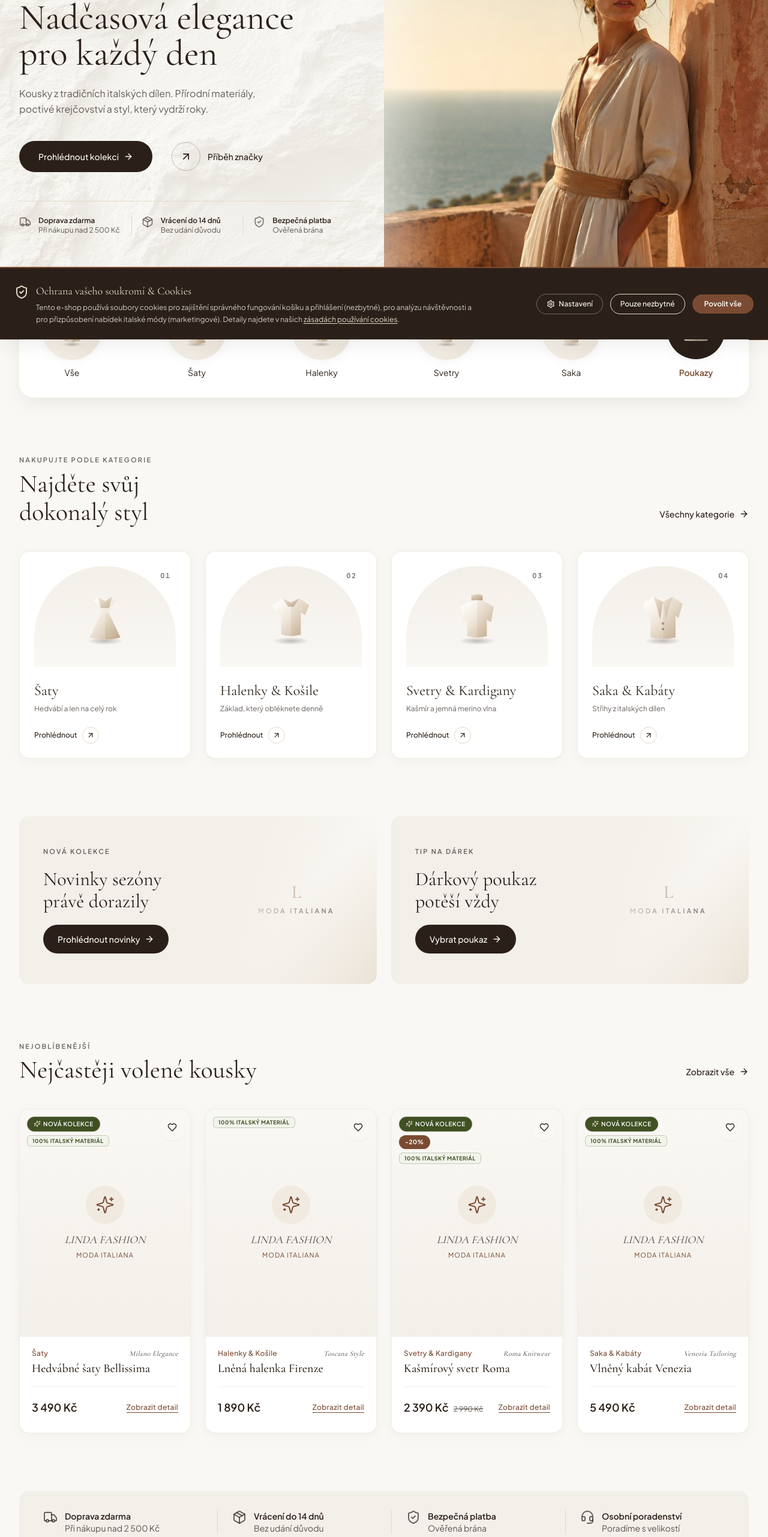
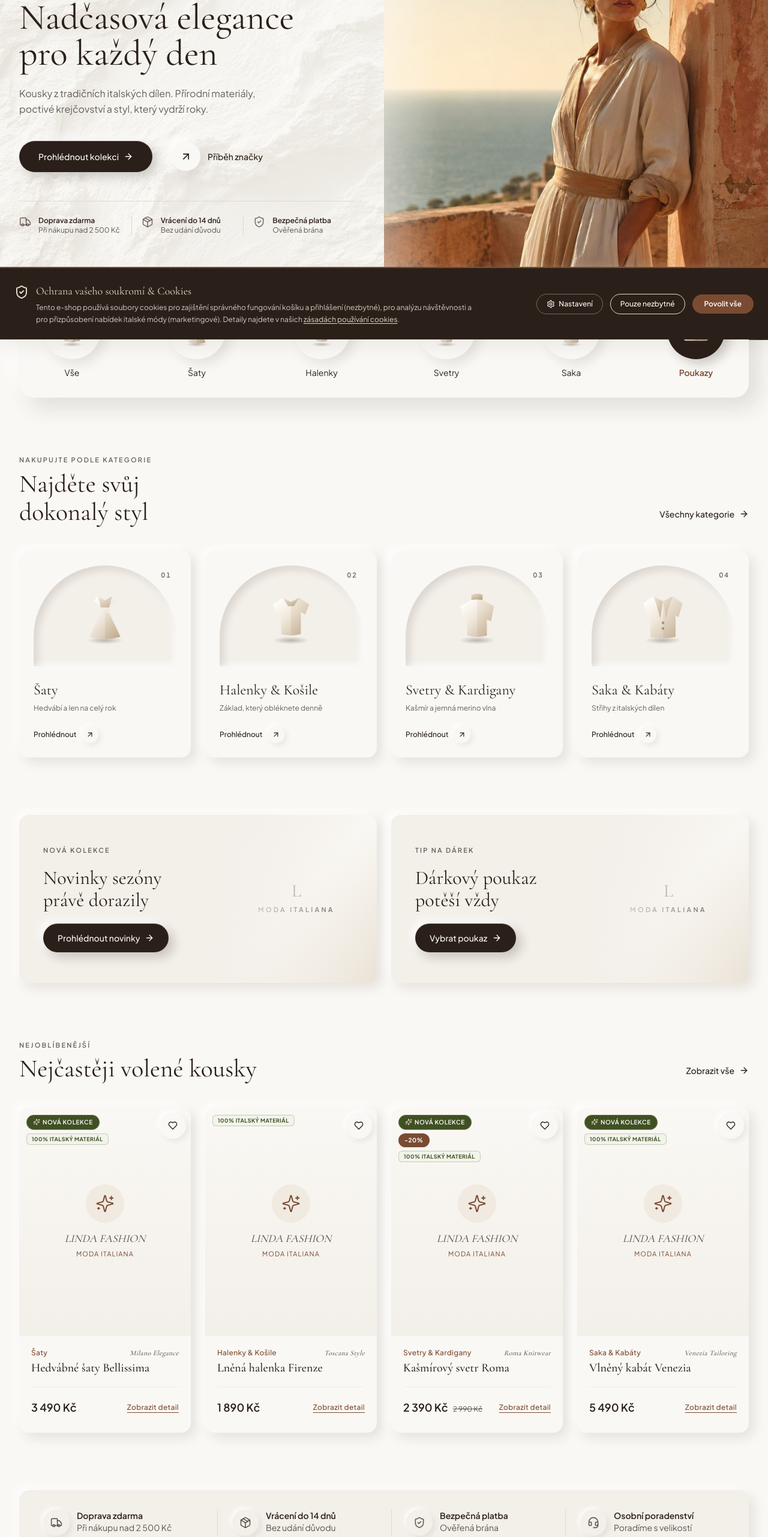
Before and after one commit to Fajlajpos/LINDAFASHION, a Next.js app: page / in a window 1280 px wide. Shown: the part 234-2797 px from the top of the page at 60% size. Built offline with nearby package versions, Linux system fonts and the light colour scheme.

Commit message:
Neumorphism design

```diff
--- a/src/components/shop/ProductCard.tsx
+++ b/src/components/shop/ProductCard.tsx
@@ -18,7 +18,30 @@ export interface ProductCardProps {
   jeDarkovyPoukaz?: boolean;
   isFavorite?: boolean;
   onToggleFavorite?: (id: string) => void;
+  /**
+   * Vzhled rámu karty.
+   *
+   * `default` – bílá karta s vlasovým rámečkem, používá katalog.
+   * `soft` – krémová karta bez rámečku držená měkkým reliéfem; jede v ní
+   *   domovská stránka, kde je reliéf společným jazykem všech sekcí.
+   *
+   * Mění se jen obal, obsah karty zůstává v obou režimech totožný.
+   */
+  variant?: 'default' | 'soft';
 }
+
+/** Třídy obalu karty podle varianty – ať zbytek komponenty zůstane čitelný. */
+const RAM: Record<NonNullable<ProductCardProps['variant']>, string> = {
+  default: 'bg-white border border-linda-sand/50 shadow-card hover:shadow-elevated',
+  soft: 'bg-linda-cream shadow-neu hover:shadow-neuLg',
+};
+
+/** Srdíčko leží na fotce, u chybějícího snímku ale na krému splývá. V `soft`
+ *  variantě ho proto drží reliéf místo sotva znatelného `shadow-sm`. */
+const SRDCE_STIN: Record<NonNullable<ProductCardProps['variant']>, string> = {
+  default: 'shadow-sm',
+  soft: 'shadow-neuSm',
+};
 
 export const ProductCard: React.FC<ProductCardProps> = ({
   id,
@@ -33,13 +56,16 @@ export const ProductCard: React.FC<ProductCardProps> = ({
   jeDarkovyPoukaz,
   isFavorite = false,
   onToggleFavorite,
+  variant = 'default',
 }) => {
   const hasDiscount = Boolean(cenaPoSleve && cenaPoSleve < cena);
   const displayPrice = hasDiscount ? cenaPoSleve : cena;
   const discountPercent = hasDiscount ? Math.round(((cena - cenaPoSleve!) / cena) * 100) : 0;
 
   return (
-    <div className="group relative bg-white rounded-2xl border border-linda-sand/50 overflow-hidden shadow-card hover:shadow-elevated transition-all duration-300 flex flex-col h-full">
+    <div
+      className={`group relative flex h-full flex-col overflow-hidden rounded-2xl transition-all duration-300 ${RAM[variant]}`}
+    >
       {/* Badges */}
       <div className="absolute top-3 left-3 z-10 flex flex-col gap-1.5 items-start">
         {doporuceny && (
@@ -72,7 +98,7 @@ export const ProductCard: React.FC<ProductCardProps> = ({
           e.preventDefault();
           onToggleFavorite?.(id);
         }}
-        className="absolute top-2 right-2 z-10 min-h-touch min-w-touch flex items-center justify-center cursor-pointer bg-linda-cream/80 backdrop-blur-md rounded-full text-linda-espresso hover:text-linda-cognac hover:bg-white shadow-sm transition-all duration-200"
+        className={`absolute top-2 right-2 z-10 flex min-h-touch min-w-touch cursor-pointer items-center justify-center rounded-full bg-linda-cream/80 text-linda-espresso backdrop-blur-md transition-all duration-200 hover:bg-white hover:text-linda-cognac ${SRDCE_STIN[variant]}`}
         aria-pressed={isFavorite}
         aria-label={
           isFavorite
--- a/src/components/shop/home/BestSellers.tsx
+++ b/src/components/shop/home/BestSellers.tsx
@@ -6,10 +6,10 @@ import { ProductCard } from '@/components/shop/ProductCard';
 /**
  * Nejprodávanější kousky.
  *
- * Používá stejnou kartu jako katalog `/produkty`, aby produkt vypadal na obou
- * místech identicky. Mřížka je čtyřsloupcová – karta je vyšší než v původní
- * předloze a v šesti sloupcích by se obsah tísnil; šířka sloupce tak odpovídá
- * katalogu.
+ * Používá stejnou kartu jako katalog `/produkty` – jen v `soft` variantě, aby
+ * seděla do reliéfu ostatních sekcí homepage; obsah karty je na obou místech
+ * totožný. Mřížka je čtyřsloupcová – karta je vyšší než v původní předloze
+ * a v šesti sloupcích by se obsah tísnil; šířka sloupce tak odpovídá katalogu.
  *
  * Serverová komponenta vykreslující klientské karty. Handler pro oblíbené se
  * odsud nepředává (funkce nepřejde hranicí server → klient); až bude hotový
@@ -26,7 +26,9 @@ export const BestSellers: React.FC = () => (
 
       <div className="grid grid-cols-1 gap-6 sm:grid-cols-2 lg:grid-cols-4">
         {NEJPRODAVANEJSI.map((produkt) => (
-          <ProductCard key={produkt.id} {...produkt} />
+          /* `soft` = krémový reliéf místo bílé karty s rámečkem; katalog
+             `/produkty` zůstává na výchozí variantě. */
+          <ProductCard key={produkt.id} {...produkt} variant="soft" />
         ))}
       </div>
     </div>
--- a/src/components/shop/home/CategoryCircles.tsx
+++ b/src/components/shop/home/CategoryCircles.tsx
@@ -9,8 +9,11 @@ import { KATEGORIE_CHIPY } from '@/lib/home-data';
  *
  * V kruzích jsou plastické siluety kousků (`CategoryGlyph`) místo dřívější
  * prázdné výplně s monogramem – ta se opakovala šestkrát vedle sebe a nic
- * neříkala. Kruh má jemný přechod a vnitřní stín, aby ilustrace působila
- * vsazeně, ne nalepeně.
+ * neříkala.
+ *
+ * Reliéf: karta i kruhy mají stejnou krémovou barvu jako stránka a od podkladu
+ * je odděluje jen měkký stín (`shadow-neu*`). Kruh se při hoveru z vypouklého
+ * překlopí do prohlubně – hmatový signál „zmáčknuto“ místo pouhé změny barvy.
  *
  * Na užších displejích se řada posouvá vodorovně (snap), aby se položky
  * nelámaly a hlavně aby nikdy nevznikl vodorovný scroll celé stránky.
@@ -18,7 +21,7 @@ import { KATEGORIE_CHIPY } from '@/lib/home-data';
 export const CategoryCircles: React.FC = () => (
   <section className="relative z-10 -mt-20 lg:-mt-24">
     <div className="mx-auto max-w-7xl px-4 sm:px-6 lg:px-8">
-      <div className="rounded-3xl bg-white px-4 py-8 shadow-elevated sm:px-8">
+      <div className="rounded-3xl bg-linda-cream px-4 py-8 shadow-neuLg sm:px-8">
         <ul className="-mx-4 flex snap-x items-start gap-2 overflow-x-auto px-4 [scrollbar-width:none] [&::-webkit-scrollbar]:hidden sm:-mx-8 sm:px-8 lg:mx-0 lg:justify-between lg:overflow-x-visible lg:px-0">
           {KATEGORIE_CHIPY.map((chip) => (
             <li key={chip.href} className="shrink-0 snap-start">
@@ -28,17 +31,19 @@ export const CategoryCircles: React.FC = () => (
               >
                 {chip.accent ? (
                   /* Tmavý akcent – uzavírá řadu a odlišuje poukazy od kategorií */
-                  <span className="relative flex h-20 w-20 items-center justify-center overflow-hidden rounded-full bg-linda-espresso shadow-card transition-all duration-200 group-hover:bg-linda-cognac group-hover:shadow-elevated sm:h-24 sm:w-24">
+                  <span className="relative flex h-20 w-20 items-center justify-center overflow-hidden rounded-full bg-linda-espresso shadow-neuDark transition-all duration-200 group-hover:bg-linda-cognac sm:h-24 sm:w-24">
                     <CategoryGlyph
                       name={chip.glyph}
                       className="h-14 w-14 opacity-90 transition-transform duration-300 group-hover:scale-105 sm:h-16 sm:w-16"
                     />
                   </span>
                 ) : (
-                  <span className="relative flex h-20 w-20 items-center justify-center overflow-hidden rounded-full bg-gradient-to-br from-linda-cream to-linda-sand/70 ring-1 ring-linda-sand/60 shadow-card transition-shadow duration-200 group-hover:shadow-elevated sm:h-24 sm:w-24">
+                  /* Vypouklý → prohloubený při hoveru. Barva zůstává krémová,
+                     hloubku dělá výhradně stín. */
+                  <span className="relative flex h-20 w-20 items-center justify-center overflow-hidden rounded-full bg-linda-cream shadow-neu transition-shadow duration-200 group-hover:shadow-neuInset sm:h-24 sm:w-24">
                     <CategoryGlyph
                       name={chip.glyph}
-                      className="h-14 w-14 transition-transform duration-300 group-hover:scale-105 sm:h-16 sm:w-16"
+                      className="h-14 w-14 transition-transform duration-300 group-hover:scale-95 sm:h-16 sm:w-16"
                     />
                   </span>
                 )}
--- a/src/components/shop/home/CategoryShowcase.tsx
+++ b/src/components/shop/home/CategoryShowcase.tsx
@@ -39,12 +39,15 @@ export const CategoryShowcase: React.FC = () => (
             key={tile.href}
             href={tile.href}
             /* Hover řeší stín, ne obarvení okraje – stejně jako karty
-               v sekci „Nejčastěji volené kousky“. */
-            className="group relative flex cursor-pointer flex-col overflow-hidden rounded-2xl border border-linda-sand/50 bg-white shadow-card transition-all duration-300 hover:shadow-elevated"
+               v sekci „Nejčastěji volené kousky“. Karta je krémová jako
+               stránka a od podkladu ji dělí jen reliéf, proto tu není rámeček:
+               linka i stín naráz už je dvojí ohraničení jedné hrany. */
+            className="group relative flex cursor-pointer flex-col overflow-hidden rounded-2xl bg-linda-cream shadow-neu transition-all duration-300 hover:shadow-neuLg"
           >
-            {/* Ilustrace v oblouku – tvar odkazuje na výlohu butiku */}
+            {/* Ilustrace v oblouku – tvar odkazuje na výlohu butiku.
+                Oblouk je vyfrézovaná nika, silueta v ní tedy opravdu leží. */}
             <div className="relative flex justify-center px-6 pt-6">
-              <div className="flex w-full justify-center rounded-t-[999px] rounded-b-2xl bg-gradient-to-b from-linda-sandLight to-linda-cream py-7">
+              <div className="flex w-full justify-center rounded-t-[999px] rounded-b-2xl bg-linda-sandLight py-7 shadow-neuInset">
                 <CategoryGlyph
                   name={tile.glyph}
                   className="h-24 w-24 transition-transform duration-300 group-hover:-translate-y-1 sm:h-28 sm:w-28"
@@ -67,7 +70,7 @@ export const CategoryShowcase: React.FC = () => (
 
               <span className="mt-4 inline-flex items-center gap-2 text-xs font-medium text-linda-espresso">
                 Prohlédnout
-                <span className="flex h-7 w-7 items-center justify-center rounded-full border border-linda-sand transition-colors duration-200 group-hover:border-linda-cognac group-hover:bg-linda-cognac group-hover:text-white">
+                <span className="flex h-7 w-7 items-center justify-center rounded-full bg-linda-cream shadow-neuSm transition-colors duration-200 group-hover:bg-linda-cognac group-hover:text-white">
                   <ArrowUpRight className="h-3.5 w-3.5" aria-hidden="true" />
                 </span>
               </span>
--- a/src/components/shop/home/HeroSplit.tsx
+++ b/src/components/shop/home/HeroSplit.tsx
@@ -79,7 +79,7 @@ export const HeroSplit: React.FC = () => (
         <div className="mt-10 flex flex-wrap items-center gap-x-8 gap-y-4">
           <Link
             href="/produkty"
-            className="group inline-flex min-h-touch min-w-touch cursor-pointer items-center gap-2 rounded-full bg-linda-espresso px-8 py-4 text-sm font-medium text-linda-cream transition-colors duration-200 hover:bg-linda-cognac"
+            className="group inline-flex min-h-touch min-w-touch cursor-pointer items-center gap-2 rounded-full bg-linda-espresso px-8 py-4 text-sm font-medium text-linda-cream shadow-neuDark transition-all duration-200 hover:bg-linda-cognac active:shadow-neuSm"
           >
             Prohlédnout kolekci
             <ArrowRight
@@ -94,7 +94,7 @@ export const HeroSplit: React.FC = () => (
           >
             {/* Původně tu byla ikona přehrávání, odkaz ale vede na textovou
                 stránku – šipka slibuje to, co se opravdu stane. */}
-            <span className="flex h-12 w-12 shrink-0 items-center justify-center rounded-full border border-linda-espresso/25 transition-colors duration-200 group-hover:border-linda-cognac group-hover:bg-linda-cognac group-hover:text-white">
+            <span className="flex h-12 w-12 shrink-0 items-center justify-center rounded-full bg-linda-cream shadow-neu transition-all duration-200 group-hover:bg-linda-cognac group-hover:text-white group-hover:shadow-neuSm">
               <ArrowUpRight className="h-5 w-5" aria-hidden="true" />
             </span>
             Příběh značky
--- a/src/components/shop/home/PromoBanners.tsx
+++ b/src/components/shop/home/PromoBanners.tsx
@@ -19,7 +19,7 @@ export const PromoBanners: React.FC = () => (
       {PROMO_BANNERY.map((promo) => (
         <div
           key={promo.cta.href}
-          className="relative flex min-h-[240px] overflow-hidden rounded-2xl bg-linda-sandLight sm:min-h-[280px]"
+          className="relative flex min-h-[240px] overflow-hidden rounded-2xl bg-linda-sandLight shadow-neu sm:min-h-[280px]"
         >
           {/* Fotka vpravo – na mobilu jen úzký pruh, ať zbyde místo na CTA */}
           <div className="absolute inset-y-0 right-0 w-1/3 sm:w-2/5 lg:w-[45%]">
@@ -47,7 +47,7 @@ export const PromoBanners: React.FC = () => (
 
             <Link
               href={promo.cta.href}
-              className="group inline-flex min-h-touch cursor-pointer items-center gap-2 rounded-full bg-linda-espresso px-6 py-3.5 text-xs font-medium text-linda-cream transition-colors duration-200 hover:bg-linda-cognac sm:text-sm"
+              className="group inline-flex min-h-touch cursor-pointer items-center gap-2 rounded-full bg-linda-espresso px-6 py-3.5 text-xs font-medium text-linda-cream shadow-neuDark transition-all duration-200 hover:bg-linda-cognac active:shadow-neuSm sm:text-sm"
             >
               {promo.cta.label}
               <ArrowRight
--- a/src/components/shop/home/TrustBar.tsx
+++ b/src/components/shop/home/TrustBar.tsx
@@ -19,7 +19,7 @@ const IKONY: Record<HomeTrustItem['icon'], LucideIcon> = {
  */
 export const TrustBar: React.FC = () => (
   <div className="max-w-7xl mx-auto px-4 sm:px-6 lg:px-8">
-    <div className="rounded-2xl bg-linda-sandLight px-6 py-8 sm:px-10">
+    <div className="rounded-2xl bg-linda-sandLight px-6 py-8 shadow-neu sm:px-10">
       {/* Na lg oddělují sloupce vlasové linky; `divide-x` nekreslí čáru před prvním prvkem. */}
       <ul className="grid grid-cols-1 gap-6 sm:grid-cols-2 lg:grid-cols-4 lg:divide-x lg:divide-linda-sand">
         {VYHODY.map((vyhoda) => {
@@ -30,7 +30,11 @@ export const TrustBar: React.FC = () => (
               key={vyhoda.title}
               className="flex items-start gap-3 lg:px-6 lg:first:pl-0 lg:last:pr-0"
             >
-              <Ikona className="h-6 w-6 shrink-0 text-linda-espresso/70" aria-hidden="true" />
+              {/* Ikona sedí na vystouplém terči ve stejné barvě jako panel –
+                  reliéf ji odliší, aniž bychom sáhli po další barvě. */}
+              <span className="flex h-11 w-11 shrink-0 items-center justify-center rounded-full bg-linda-sandLight shadow-neuSm">
+                <Ikona className="h-5 w-5 text-linda-espresso/70" aria-hidden="true" />
+              </span>
               <div>
                 <p className="text-sm font-semibold text-linda-espresso">{vyhoda.title}</p>
                 <p className="text-sm text-linda-espresso/75">{vyhoda.description}</p>
```
Also changed, not shown: src/components/shop/home/Newsletter.tsx (+8 -3 lines), tailwind.config.ts (+29 -0 lines).
